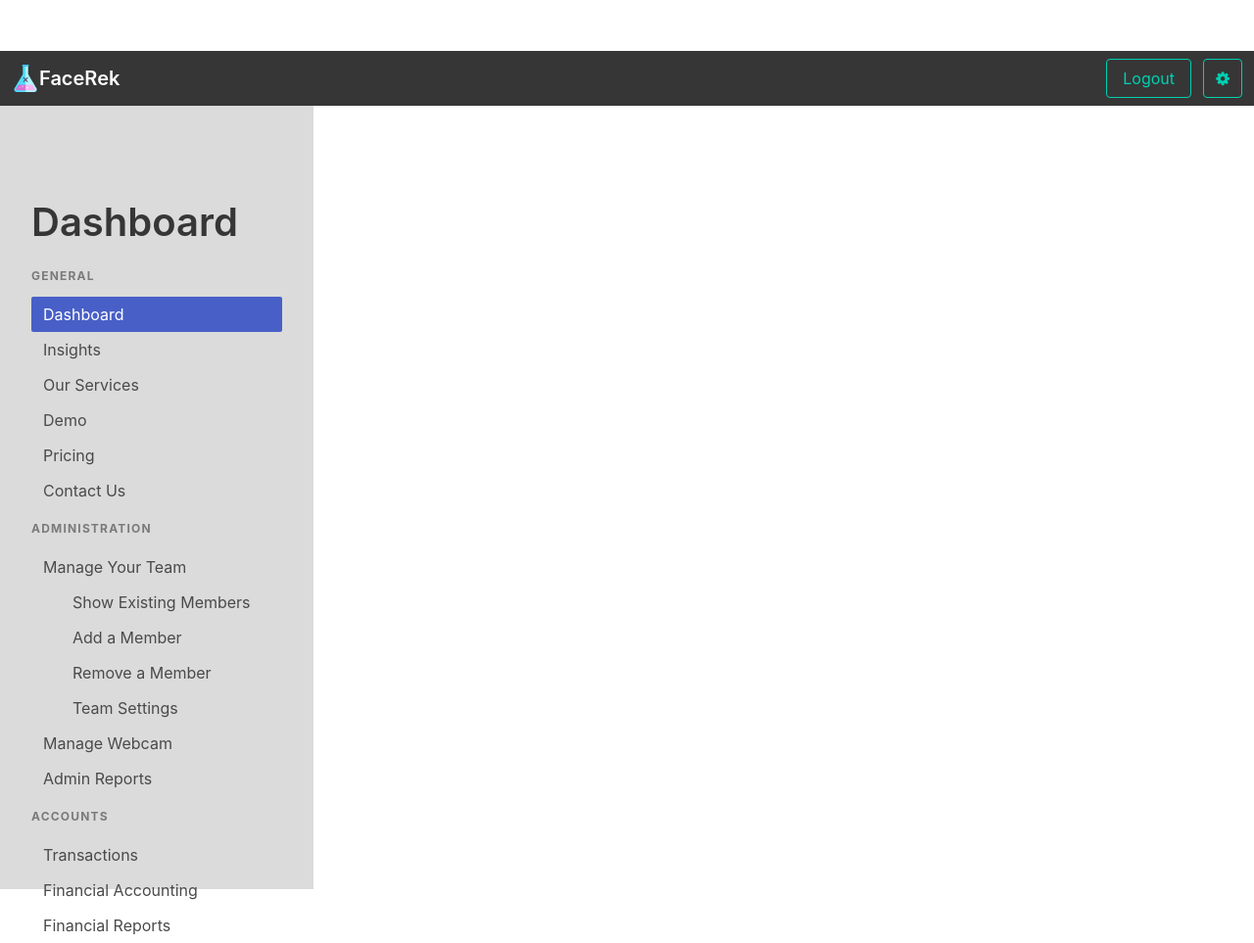
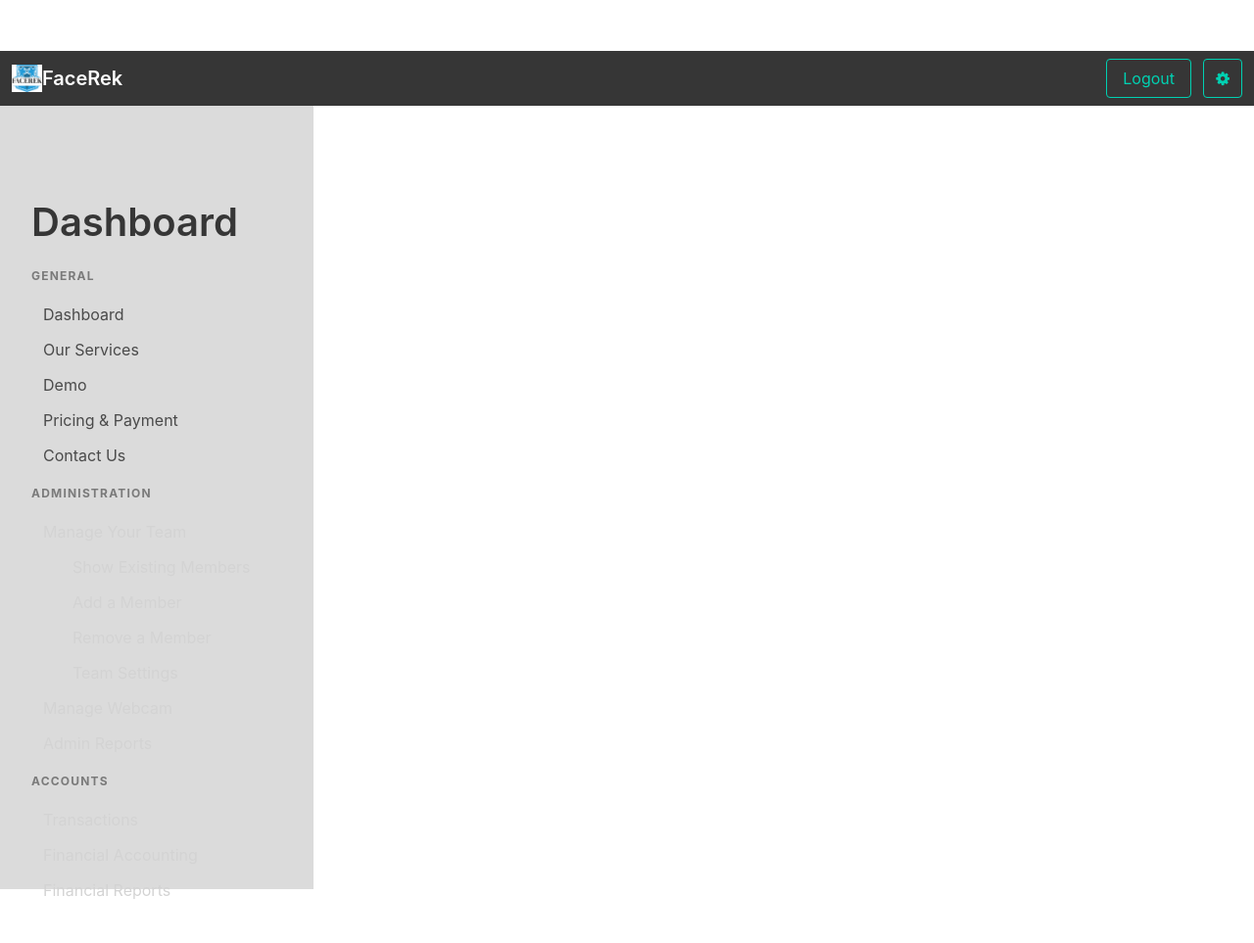
Before and after one commit to san-jeev/Week5-Project, a Flask app: page /demo in a window 1280 px wide. Shown: the whole page at 98% size. After the commit the page ends 918 px from the top, so only its background shows below. Run offline with Flask 2, Linux system fonts and the light colour scheme; some libraries are stand-ins or nearby versions.

Commit message:
Add files via upload

```diff
--- a/templates/home.html
+++ b/templates/home.html
@@ -1,13 +1,14 @@
 {% extends "base.html" %}
 {% block body %}
 {% include "navbar.html" %}
+
+
     <div class="dashboard">
           <!-- left panel -->
           <div class="dashboard-panel is-medium has-thick-padding has-background-grey-lighter is-hidden-mobile">
             <div class="has-text-centered">
               <!-- <img src="https://bulma.io/images/bulma-logo.png  " width="50%"> -->
             </div>
-
             <br /><br />
             <p class="title is-size-2 is-spaced">
                 Dashboard
@@ -18,53 +19,54 @@
                 <b>General</b>
               </p>
                 <ul class="menu-list">
-            <li><a class="is-active" href="{{ url_for('dashboard') }}">Dashboard</a></li>
-            <li><a href="{{ url_for('insights') }}">Insights</a></li>
-            <li><a href="{{ url_for('services') }}">Our Services</a></li>
-            <li><a href="{{ url_for('demo') }}">Demo</a></li>
-            <li><a href="{{ url_for('pricing') }}">Pricing</a></li>
-            <li><a href="{{ url_for('contact') }}">Contact Us</a></li>
+                  <li><a {% if CONTENT_PAGE=='dashboard' %} class="is-active" {% endif %} href="{{ url_for('dashboard') }}">Dashboard</a></li>
+                  <li><a {% if CONTENT_PAGE=='services' %} class="is-active" {% endif %} href="{{ url_for('services') }}">Our Services</a></li>
+                  <li><a {% if CONTENT_PAGE=='demo' %} class="is-active" {% endif %} href="{{ url_for('demo') }}">Demo</a></li>
+                  <li><a {% if CONTENT_PAGE=='pricing' %} class="is-active" {% endif %} href="{{ url_for('pricing') }}">Pricing & Payment</a></li>
+                  <li><a {% if CONTENT_PAGE=='contact' %} class="is-active" {% endif %} href="{{ url_for('contact') }}">Contact Us</a></li>
                 </ul>
               <p class="menu-label">
                 <b>Administration</b>
               </p>
-          <ul class="menu-list">
-            <li><a href="{{ url_for('manageteam') }}">Manage Your Team</a></li>
+                <ul class="menu-list" style="pointer-events:none;">
+                  <li><a style="color:lightgrey;" href="{{ url_for('manageteam') }}">Manage Your Team</a></li>
                     <ul style="PADDING-LEFT: 30px">
-                <li><a href="{{ url_for('showmembers') }}">Show Existing Members</a></li>
-                <li><a href="{{ url_for('addmember') }}">Add a Member</a></li>
-                <li><a href="{{ url_for('removemember') }}">Remove a Member</a></li>
-                <li><a href="{{ url_for('teamsettings') }}">Team Settings</a></li>
+                      <li style="color: lightgrey;"><a style="color:lightgrey;" href="{{ url_for('showmembers') }}">Show Existing Members</a></li>
+                      <li><a style="color:lightgrey;" href="{{ url_for('addmember') }}">Add a Member</a></li>
+                      <li><a style="color:lightgrey;" href="{{ url_for('removemember') }}">Remove a Member</a></li>
+                      <li><a style="color:lightgrey;" href="{{ url_for('teamsettings') }}">Team Settings</a></li>
                     </ul>
-            <li><a href="{{ url_for('status') }}">Manage Webcam</a></li>
-            <li><a href="{{ url_for('adminreports') }}">Admin Reports</a></li>          </ul>
-          <p class="menu-label">
+                  <li><a style="color:lightgrey;" href="{{ url_for('status') }}">Manage Webcam</a></li>
+                  <li><a style="color:lightgrey;" href="{{ url_for('adminreports') }}">Admin Reports</a></li>
+                </ul>
+              <p class="menu-label" style="pointer-events:none;">
                   <b>Accounts</b>
               </p>
-          <ul class="menu-list">
-            <li><a href="{{ url_for('transactions') }}">Transactions</a></li>
-            <li><a href="{{ url_for('account') }}">Financial Accounting</a></li>
-            <li><a href="{{ url_for('finreports') }}">Financial Reports</a></li>
+                  <ul class="menu-list" style="pointer-events: none;">
+                    <li><a style="color:lightgrey;" href="{{ url_for('transactions') }}">Transactions</a></li>
+                    <li><a style="color:lightgrey;" href="{{ url_for('account') }}">Financial Accounting</a></li>
+                    <li><a style="color:lightgrey;" href="{{ url_for('finreports') }}">Financial Reports</a></li>
                   </ul>
             </aside>
           </div>
 
+
                     <!-- main section -->
             <div class="dashboard-main is-scrollable">
                 {{ content | safe }}
+                <!-- the footer will take up all unused space at the bottom -->
+                <!-- <footer class="footer has-background-black has-text-white" -->
+                <!--  <p class="is-size-2">
+                    Footer
+                  </p> -->
 
-        <!-- the footer will take up all unused space at the bottom -->
-        <!-- <footer class="footer has-background-black has-text-white">
-          <p class="is-size-2">
-            Footer
-          </p>
-
-          <p>
+                 <!-- <p>
                     Notice that this entire space is filled up.
                   </p>
                 </footer> -->
             </div>
     </div>
+
 {% endblock %}
 {% block scripts %}
 <script>
--- a/templates/login.html
+++ b/templates/login.html
@@ -60,7 +60,8 @@
           <p class="subtitle is-4">&#x2022 Encrypted user authorization</p>
           <p class="subtitle is-4">&#x2022 Face Recognition based Id & Attendance Mgmt.</p>
           <p class="subtitle is-4">&#x2022 Pay as you go at $25 monthly subscription</p>
-          <p class="subtitle is-4">&#x2022 Make your cameras smart !!</p>
+          <p class="subtitle is-4">&#x2022 APIs to integrate with your BioMetric machine</p>
+	  <p class="subtitle is-4">&#x2022 Make your cameras smart !!</p>
         </div>
         <div class="column is-auto">
           <div id="signup-box" class="signup-box">
@@ -128,7 +129,7 @@
           <a class="icon has-text-primary" href="https://github.com/HimanshuMittal01" target="_blank">
             <i class="fa fa-github"></i>
           </a>
-          <a class="icon has-text-primary" href="mailto:himanshum1312@gmail.com" target="_blank">
+          <a class="icon has-text-primary" href="mailto:himanshum1312@gmail.com; easyliving010@gmail.com" target="_blank">
             <i class="fa fa-envelope"></i>
           </a>
         </p>
--- a/templates/navbar.html
+++ b/templates/navbar.html
@@ -2,7 +2,8 @@
   <nav class="navbar is-transparent">
     <div class="navbar-brand">
       <a class="navbar-item" href="/">
-        <img src="https://github.com/anfederico/Flaskex/raw/master/media/flaskex-logo.png" alt="Flaskex_logo">
+<!--        <img src="https://github.com/anfederico/Flaskex/raw/master/media/flaskex-logo.png" alt="Flaskex_logo"> -->
+        <img src="{{url_for('static', filename='img/facerek-logo.png')}}" alt="FaceRek Logo">
         <h6 href="/" class="subtitle"><strong>FaceRek</strong></h6>
       </a>
       <div id="navbar-burger-id" class="navbar-burger burger" data-target="navbar-menu-id">
```
Lines whose indentation alone changed are shown as unchanged.
